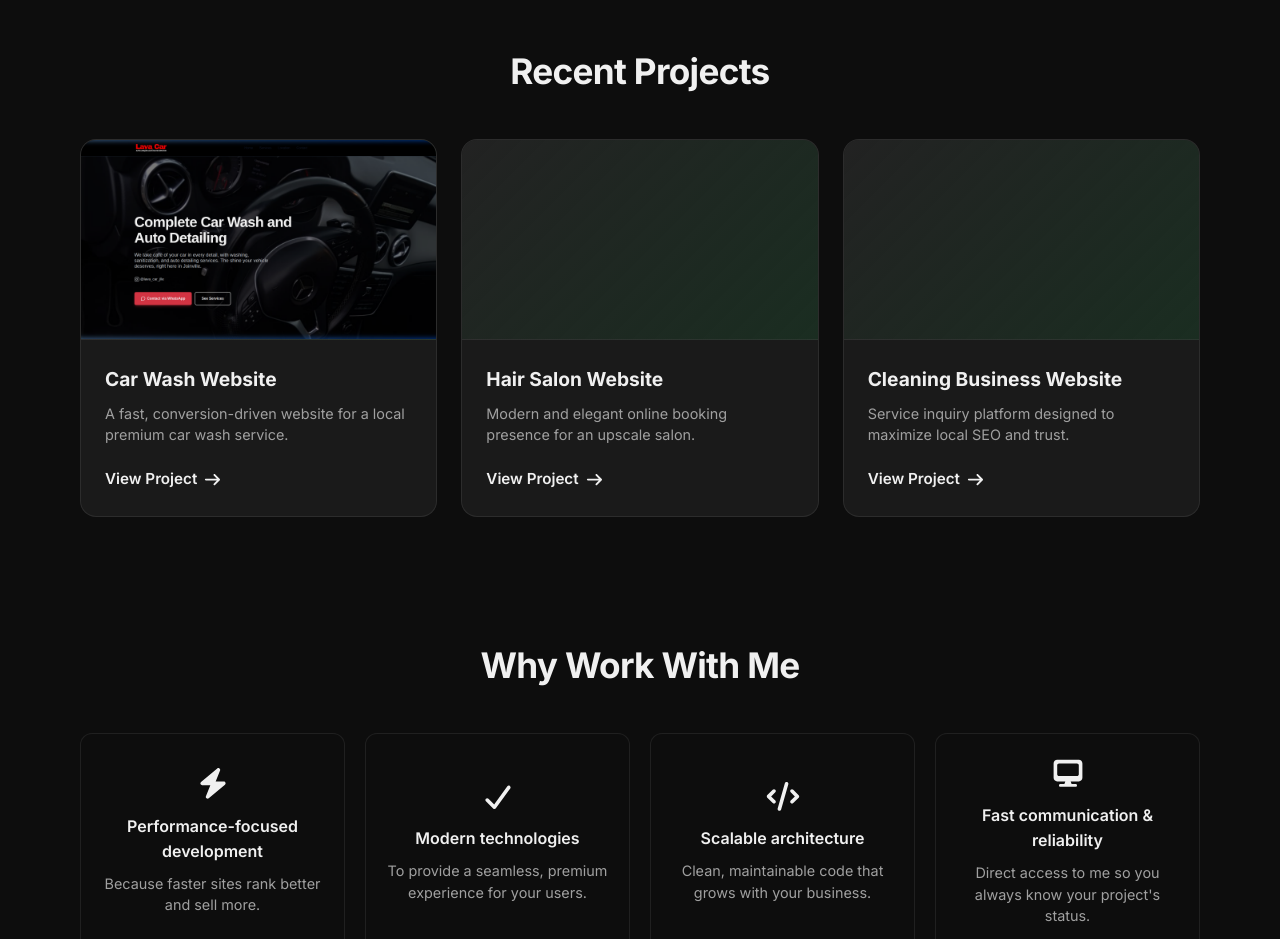
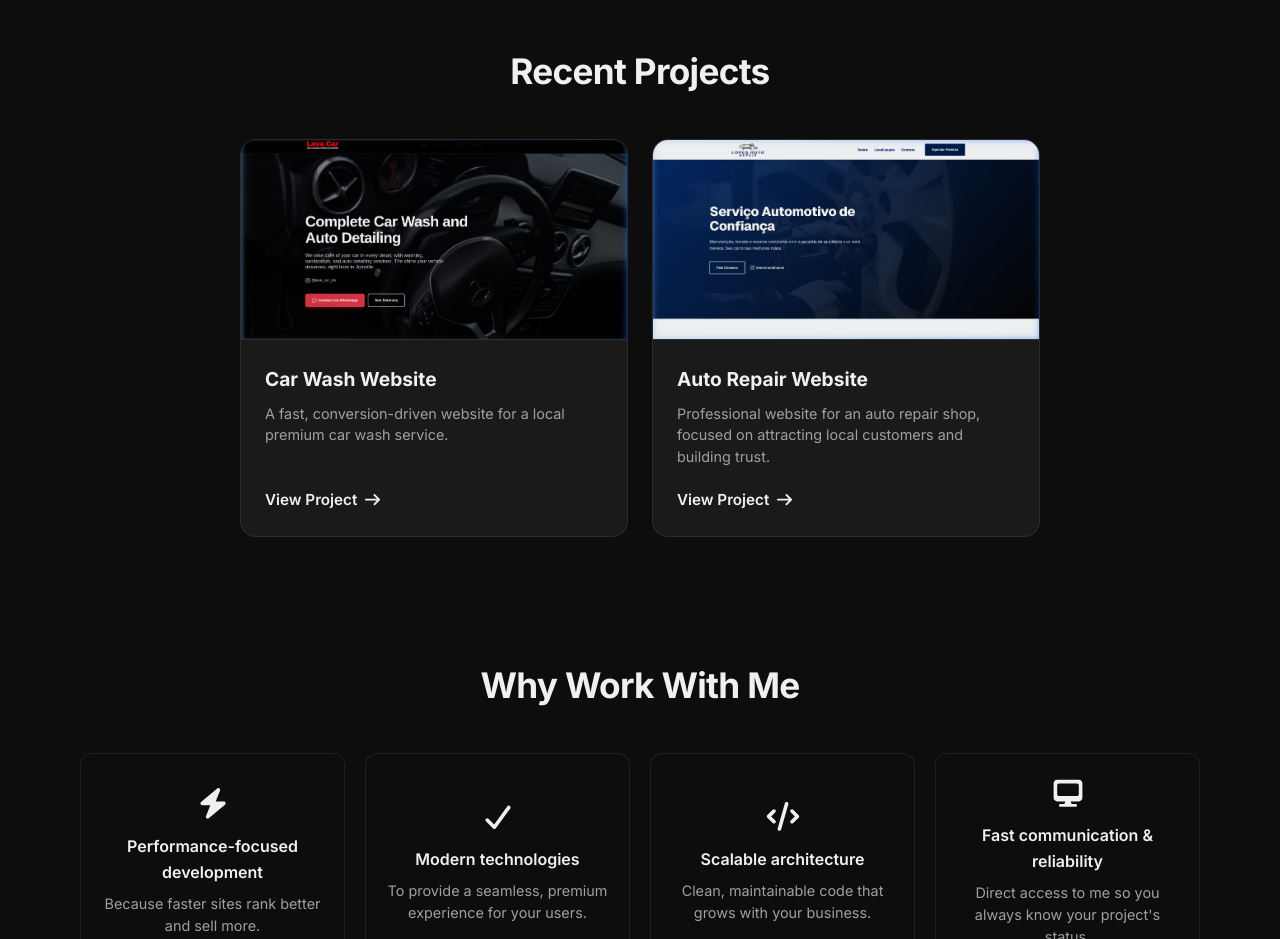
Before and after one commit to lopessjv07/profile, a Next.js app in the folder profile/: page /services in a window 1280 px wide. Shown: the part 2120-3059 px from the top of the page. Built offline with nearby package versions, Linux system fonts and the light colour scheme.

Commit message:
cards from services

```diff
--- a/profile/src/components/Services/Services.css
+++ b/profile/src/components/Services/Services.css
@@ -128,6 +128,14 @@
     gap: 24px;
     grid-template-columns: 1fr;
     margin-top: 40px;
+    align-items: stretch;
+    justify-content: center;
+}
+
+.recent-grid > a,
+.recent-grid > div {
+    display: flex;
+    flex-direction: column;
 }
 
 .recent-card {
@@ -136,6 +144,9 @@
     border-radius: 16px;
     overflow: hidden;
     transition: all var(--transition-base);
+    display: flex;
+    flex-direction: column;
+    flex: 1;
 }
 
 .recent-card:hover {
@@ -162,6 +173,13 @@
 
 .recent-card__content {
     padding: 24px;
+    display: flex;
+    flex-direction: column;
+    flex: 1;
+}
+
+.recent-card__content .recent-card__link {
+    margin-top: auto;
 }
 
 .recent-card__title {
@@ -293,6 +311,8 @@
     }
 
     .recent-grid {
-        grid-template-columns: repeat(3, 1fr);
+        grid-template-columns: repeat(2, 1fr);
+        max-width: 800px;
+        margin-inline: auto;
     }
 }
--- a/profile/src/components/Services/Services.tsx
+++ b/profile/src/components/Services/Services.tsx
@@ -152,29 +152,23 @@ function Services() {
             </div>
             </a>
 
-            {/* Project 2 */}
+            {/* Project 2 – Auto Repair */}
+            <a href="https://www.lopesautorepair.com/" target="_blank" rel="noopener noreferrer" style={{ textDecoration: "none", color: "inherit" }}>
             <div className="recent-card">
-              <div className="recent-card__image-placeholder"></div>
+              <div className="recent-card__image-placeholder">
+                <img src="/autorepair-preview.png" alt="Auto Repair Website Preview" />
+              </div>
               <div className="recent-card__content">
-                <h3 className="recent-card__title">{t("services.recent.hairsalon")}</h3>
-                <p className="recent-card__desc">{t("services.recent.hairsalon.desc")}</p>
-                <a href="/#projetos" className="recent-card__link">
+                <h3 className="recent-card__title">{t("services.recent.autorepair")}</h3>
+                <p className="recent-card__desc">{t("services.recent.autorepair.desc")}</p>
+                <span className="recent-card__link">
                   {t("services.recent.cta")} <FontAwesomeIcon icon={faArrowRight} style={{marginLeft: "6px"}}/>
-                </a>
+                </span>
               </div>
             </div>
+            </a>
 
-            {/* Project 3 */}
-            <div className="recent-card">
-              <div className="recent-card__image-placeholder"></div>
-              <div className="recent-card__content">
-                <h3 className="recent-card__title">{t("services.recent.cleaning")}</h3>
-                <p className="recent-card__desc">{t("services.recent.cleaning.desc")}</p>
-                <a href="/#projetos" className="recent-card__link">
-                  {t("services.recent.cta")} <FontAwesomeIcon icon={faArrowRight} style={{marginLeft: "6px"}}/>
-                </a>
-              </div>
-            </div>
+
           </div>
         </div>
       </section>
--- a/profile/src/i18n/i18n.tsx
+++ b/profile/src/i18n/i18n.tsx
@@ -157,6 +157,8 @@ const translations: Record<Lang, Translations> = {
     "services.recent.hairsalon.desc": "Presença digital moderna e elegante para agendamentos em um salão de alto padrão.",
     "services.recent.cleaning": "Site de Limpeza Corporativa",
     "services.recent.cleaning.desc": "Plataforma projetada para maximizar SEO local e confiança em serviços de limpeza.",
+    "services.recent.autorepair": "Site de Oficina Mecânica",
+    "services.recent.autorepair.desc": "Site profissional para uma oficina mecânica, focado em atrair clientes locais e transmitir confiança.",
     "services.recent.cta": "Ver Projeto",
 
     "services.why.title": "Por Que Trabalhar Comigo",
@@ -400,6 +402,8 @@ const translations: Record<Lang, Translations> = {
     "services.recent.hairsalon.desc": "Modern and elegant online booking presence for an upscale salon.",
     "services.recent.cleaning": "Cleaning Business Website",
     "services.recent.cleaning.desc": "Service inquiry platform designed to maximize local SEO and trust.",
+    "services.recent.autorepair": "Auto Repair Website",
+    "services.recent.autorepair.desc": "Professional website for an auto repair shop, focused on attracting local customers and building trust.",
     "services.recent.cta": "View Project",
 
     "services.why.title": "Why Work With Me",
```
Also changed, not shown: profile/public/autorepair-preview.png (added).
